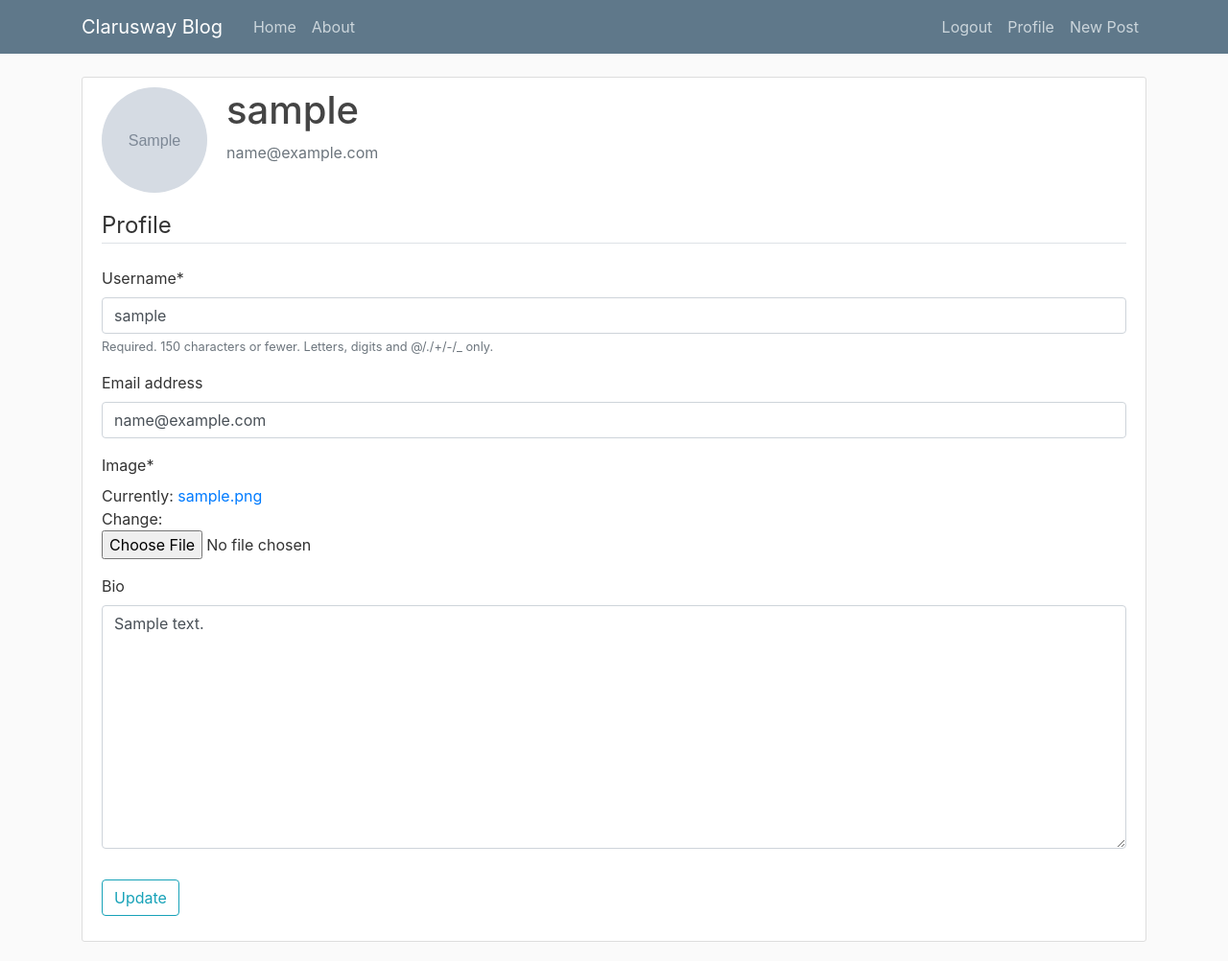
After one commit to muzafferAyd/Django-blog-project-backend, a Django app: page /users/profile/ in a window 1280 px wide. The commit adds this page. Shown: the whole page at 96% size. Run offline with Django 3.2, Linux system fonts and the light colour scheme; a user stored in the database is signed in; tables that the repository leaves empty hold one stand-in row (values such as "Sample post"); grey boxes marked "Sample" are stand-in pictures; some libraries are stand-ins or nearby versions.

Commit message:
added login logout

```diff
--- a/src/blogapp_proj/settings.py
+++ b/src/blogapp_proj/settings.py
@@ -133,3 +133,7 @@ STATICFILES_DIRS = [BASE_DIR / "static"]
 MEDIA_ROOT = BASE_DIR / "media_root"
 
 CRISPY_TEMPLATE_PACK = 'bootstrap4'
+
+LOGIN_REDIRECT_URL = "blogapp:list"
+
+LOGIN_URL = "login"
--- a/src/templates/navbar.html
+++ b/src/templates/navbar.html
@@ -14,11 +14,11 @@
                 <!-- Navbar Right Side -->
                 <div class="navbar-nav">
                     {% if user.is_authenticated %}
-                    <a class="nav-item nav-link" href="#">Logout</a>
-                    <a class="nav-item nav-link" href="#">Profile</a>
+                    <a class="nav-item nav-link" href="{% url 'logout' %}">Logout</a>
+                    <a class="nav-item nav-link" href="{% url 'profile' %}">Profile</a>
                     <a class="nav-item nav-link" href="{% url 'blogapp:create' %}">New Post</a>
                     {% else %}
-                    <a class="nav-item nav-link" href="#">Login</a>
+                    <a class="nav-item nav-link" href="{% url 'login' %}">Login</a>
                     <a class="nav-item nav-link" href="{% url 'register' %}">Register</a>
                     {% endif %}
                 </div>
--- a/src/users/forms.py
+++ b/src/users/forms.py
@@ -2,6 +2,7 @@ from django import forms
 from django.contrib.auth.models import User
 from django.contrib.auth.forms import UserCreationForm
 from django.forms import fields
+from .models import Profile
 
 class RegistrationForm(UserCreationForm):
     email = forms.EmailField()
@@ -15,3 +16,14 @@ class RegistrationForm(UserCreationForm):
         if User.objects.filter(email=email).exists():
             raise forms.ValidationError("Please use another Email, that one alreadey taken")
         return email
+
+class ProfileUpdateForm(forms.ModelForm):
+    class Meta:
+        model = Profile
+        fields = ("image", "bio")
+
+class UserUpdateForm(forms.ModelForm):
+
+    class Meta:
+        model = User
+        fields = ("username", "email")
--- /dev/null
+++ b/src/users/templates/users/profile.html
@@ -0,0 +1,24 @@
+{% extends "base.html" %}
+{% load crispy_forms_tags %}
+{% block content %}
+<div class="content-section">
+    <div class="media">
+        <img class="rounded-circle account-img" src="{{ user.profile.image.url }}">
+        <div class="media-body">
+            <h2 class="account-heading">{{ user.username }}</h2>
+            <p class="text-secondary">{{ user.email }}</p>
+        </div>
+    </div>
+    <form action="" method="post" enctype="multipart/form-data">
+        {% csrf_token %}
+        <fieldset class="form-group">
+            <legend class="border-bottom mb-4">Profile</legend>
+            {{ u_form|crispy }}
+            {{ p_form|crispy }}
+        </fieldset>
+        <div class="form-group">
+            <button class="btn btn-outline-info" type="submit">Update</button>
+        </div>
+    </form>
+</div>
+{% endblock content %}
--- a/src/users/urls.py
+++ b/src/users/urls.py
@@ -1,7 +1,10 @@
 from django.urls import path
 from django.contrib.auth import views as auth_views
-from .views import register
+from .views import register, profile
 
 urlpatterns = [
     path("register/",register, name="register"),
+    path("profile/",profile, name="profile"),
+    path("login/",auth_views.LoginView.as_view(template_name="users/login.html"), name="login"),
+    path("logout/",auth_views.LogoutView.as_view(template_name="users/logout.html"), name="logout"),
 ]
--- a/src/users/views.py
+++ b/src/users/views.py
@@ -1,15 +1,31 @@
 from django.shortcuts import render, redirect
 
-from .forms import RegistrationForm
+from .forms import RegistrationForm, UserUpdateForm, ProfileUpdateForm
 
 def register(request):
     form = RegistrationForm(request.POST or None)
 
     if form.is_valid():
         form.save()
-       # return  redirect("login")
+        return  redirect("login")
 
     context = {
         "form" : form
     }
     return render(request, "users/register.html", context)
+
+def profile(request):
+    u_form = UserUpdateForm(request.POST or None, instance=request.user)
+    p_form = ProfileUpdateForm(
+        request.POST or None, request.FILES or None, instance=request.user.profile)
+
+    if u_form.is_valid() and p_form.is_valid():
+        u_form.save()
+        p_form.save()
+        return redirect(request.path)
+    context = {
+        "u_form" : u_form,
+        "p_form" : p_form
+    }
+
+    return render(request, "users/profile.html" , context)
```
Also changed, not shown: src/blogapp/views.py (+7 -2 lines), src/users/templates/users/login.html (added, +25 -0 lines), src/users/templates/users/logout.html (added, +10 -0 lines), src/media_root/avatar.png (renamed from src/media_root/blog/1/avatar.png), src/users/models.py (line endings or trailing spaces).
